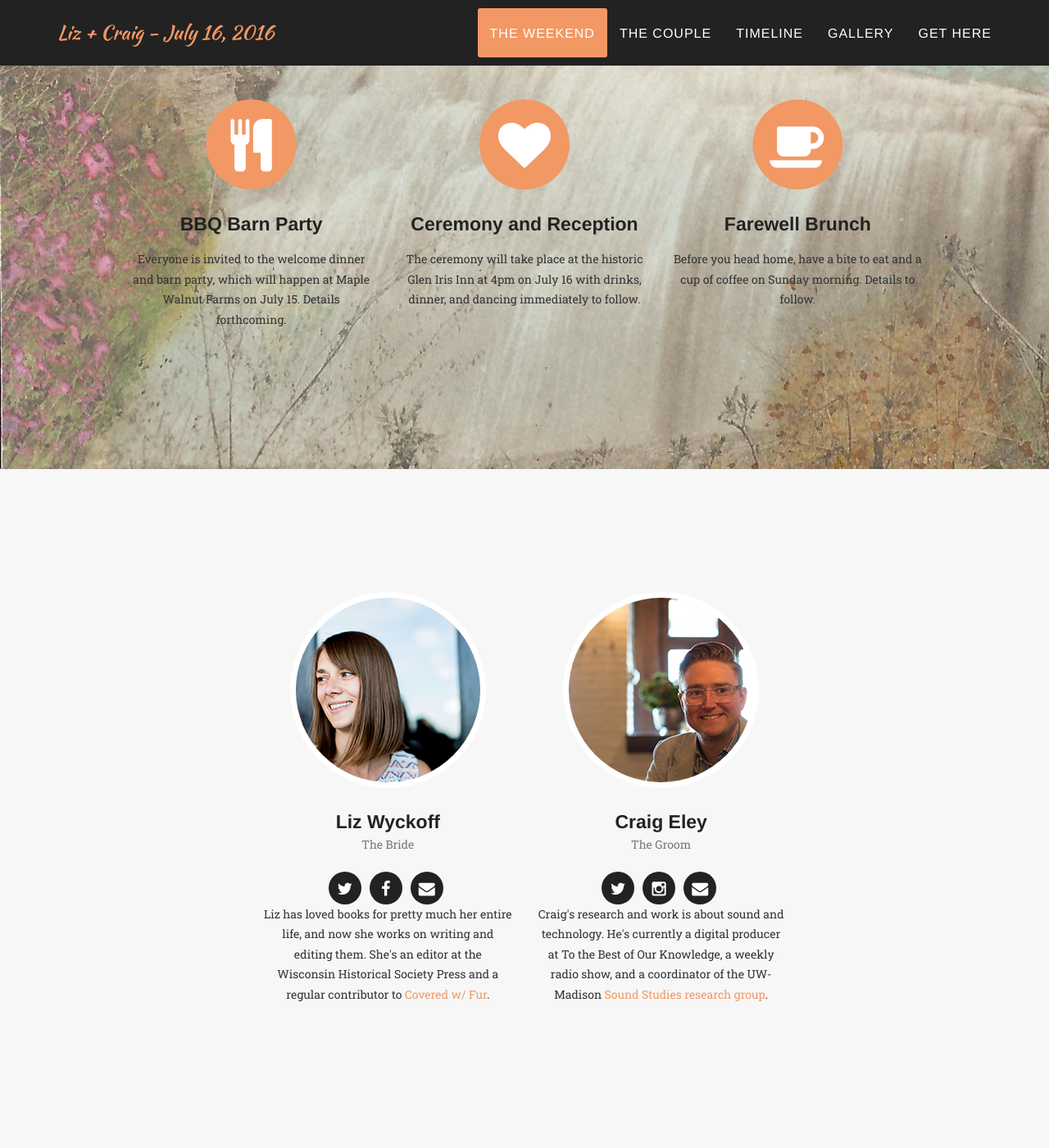
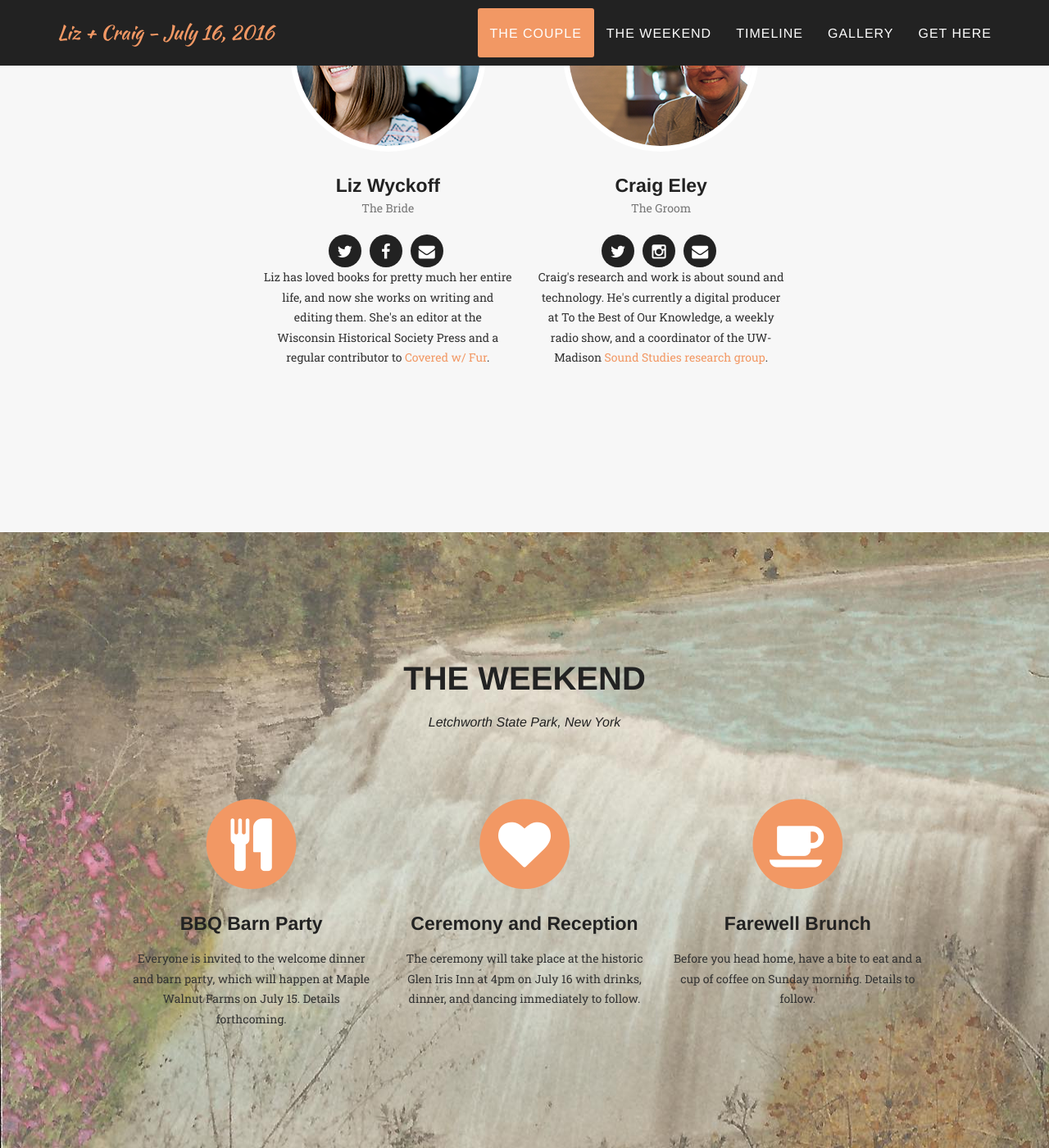
Before and after one commit to craigeley/agency_wedding, a Jekyll site: the page built from index.html, in a window 1280 px wide and 1400 px high, scrolled down 1027 px. Shown: the whole window at 82% size. Built offline with Jekyll 4.4.1, drawn with Linux system fonts in a browser that asks for light colours; some web fonts are replaced.

Commit message:
re-arranged sections

```diff
--- a/_includes/header.html
+++ b/_includes/header.html
@@ -19,10 +19,10 @@
                         <a href="#page-top"></a>
                     </li>
                     <li>
-                        <a class="page-scroll" href="#wedding">The Weekend</a>
+                        <a class="page-scroll" href="#couple">The Couple</a>
                     </li>
                     <li>
-                        <a class="page-scroll" href="#couple">The Couple</a>
+                        <a class="page-scroll" href="#wedding">The Weekend</a>
                     </li>
                     <li>
                         <a class="page-scroll" href="#timeline">Timeline</a>
--- a/_layouts/default.html
+++ b/_layouts/default.html
@@ -7,8 +7,8 @@
     <body id="page-top" class="index">
 
     {% include header.html %}
+    {% include about.html %}
     {% include wedding.html %}
-    {% include about.html %}
     {% include timeline.html %}
     {% include gallery.html %}
     {% include travel.html %}
```
